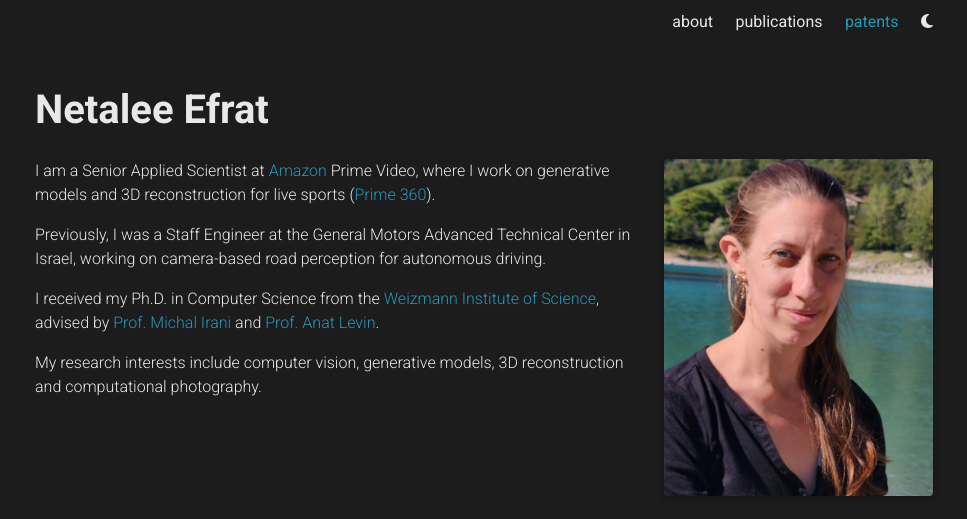
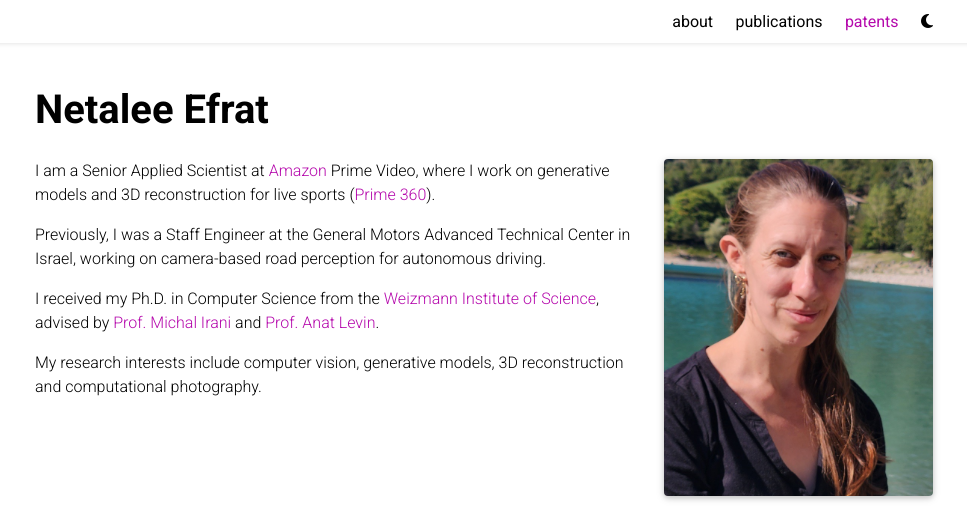
Before and after one commit to netefrat/netefrat.github.io, a plain HTML site: page index.html in a window 1280 px wide. Both pictures are taken after a click on the button "Change color theme". Shown: the top 519 px of the page, without its empty margins (156-1123 px from the left). Drawn offline with Linux system fonts and the light colour scheme.

Commit message:
Always open in dark mode; toggle switches to light for the visit

```diff
--- a/assets/js/theme.js
+++ b/assets/js/theme.js
@@ -1,31 +1,24 @@
-// Light / dark theme: follows the OS by default; the navbar button cycles system -> dark -> light.
+// Theme: the site always opens in dark mode; the navbar button toggles dark <-> light for the current visit.
 (function () {
-  var KEY = "theme-setting";
-  var media = window.matchMedia("(prefers-color-scheme: dark)");
+  var theme = "dark";
+  try { localStorage.removeItem("theme-setting"); } catch (e) {} // drop choices saved by the older version
 
   function apply() {
-    var setting = localStorage.getItem(KEY) || "system";
-    var theme = setting === "system" ? (media.matches ? "dark" : "light") : setting;
     document.documentElement.setAttribute("data-theme", theme);
     var icon = document.getElementById("theme-icon");
     if (icon) {
-      icon.className =
-        setting === "dark" ? "fa-solid fa-moon" :
-        setting === "light" ? "fa-solid fa-sun" : "fa-solid fa-circle-half-stroke";
-      icon.parentElement.title = "Theme: " + setting;
+      icon.className = theme === "dark" ? "fa-solid fa-sun" : "fa-solid fa-moon";
+      icon.parentElement.title = theme === "dark" ? "Switch to light mode" : "Switch to dark mode";
     }
   }
 
   apply();
-  media.addEventListener("change", apply);
   document.addEventListener("DOMContentLoaded", function () {
     apply();
     var btn = document.getElementById("theme-toggle");
     if (btn) {
       btn.addEventListener("click", function () {
-        var order = ["system", "dark", "light"];
-        var cur = localStorage.getItem(KEY) || "system";
-        localStorage.setItem(KEY, order[(order.indexOf(cur) + 1) % order.length]);
+        theme = theme === "dark" ? "light" : "dark";
         apply();
       });
     }
--- a/index.html
+++ b/index.html
@@ -1,5 +1,5 @@
 <!DOCTYPE html>
-<html lang="en">
+<html lang="en" data-theme="dark">
 <head>
   <meta charset="utf-8">
   <meta name="viewport" content="width=device-width, initial-scale=1">
@@ -11,7 +11,7 @@
   <link rel="stylesheet" href="https://fonts.googleapis.com/css?family=Roboto:300,400,500,700&amp;display=swap">
   <link rel="stylesheet" href="https://cdn.jsdelivr.net/npm/@fortawesome/fontawesome-free@6.5.2/css/all.min.css">
   <link rel="stylesheet" href="assets/css/style.css">
-  <script src="assets/js/theme.js"></script>
+  <script src="assets/js/theme.js?v=2"></script>
 </head>
 <body>
 
```
